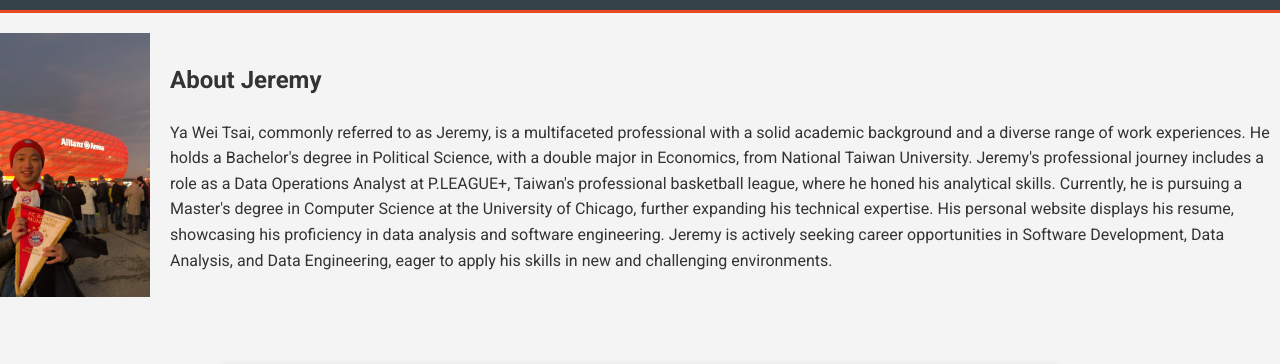
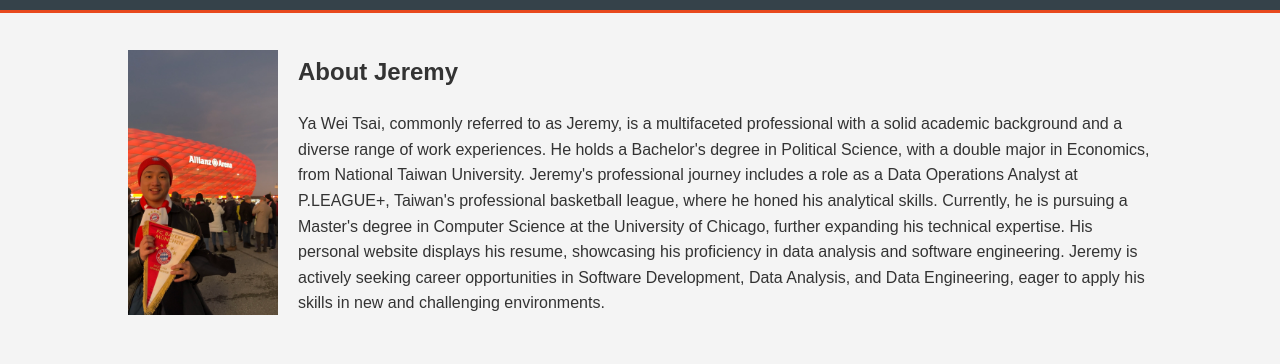
Before and after one commit to Jeremytsai6987/Jeremytsai6987.github.io, a plain HTML site: page index.html in a window 1280 px wide. Shown: the part 90-454 px from the top of the page. Drawn offline with Linux system fonts and the light colour scheme.

Commit message:
Update index.html

```diff
--- a/index.html
+++ b/index.html
@@ -2,16 +2,20 @@
 <html>
 <head>
     <title>Jeremy Tsai - Portfolio</title>
-    <link href="https://fonts.googleapis.com/css2?family=Roboto:wght@400;700&display=swap" rel="stylesheet">
     <style>
         /* Style definitions */
-        body, .container {
-            font-family: 'Roboto', sans-serif; /* Roboto font for body and container */
-            background-color: #f4f4f4; /* Consistent background color */
+        body {
+            font-family: Arial, sans-serif;
             line-height: 1.6;
             margin: 0;
             padding: 0;
+            background-color: #f4f4f4;
             color: #333;
+        }
+        .container {
+            width: 80%;
+            margin: auto;
+            overflow: hidden;
         }
         header {
             background: #35424a;
```
